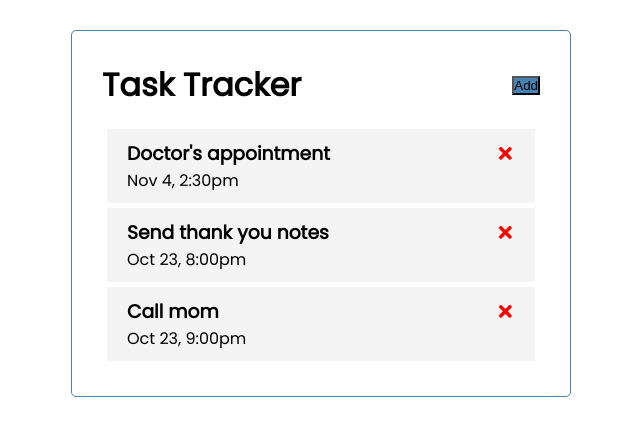
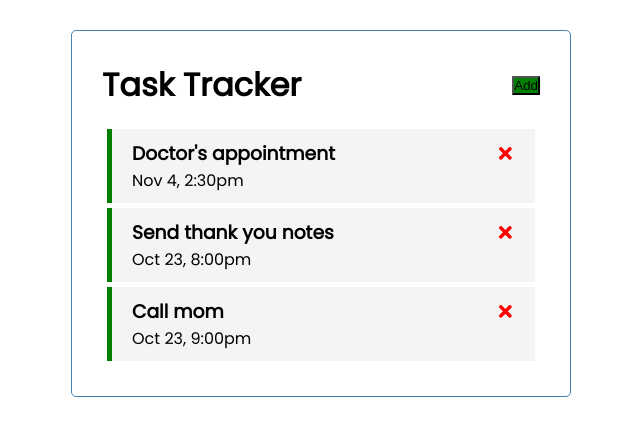
Before and after one commit to julielaursen/react-task-list, a React (Create React App) app in the folder react-task-tracker/: page / in a window 1280 px wide. Shown: the top 436 px of the page, without its empty margins (319-959 px from the left). Built offline with nearby package versions, Linux system fonts and the light colour scheme.

Commit message:
fix toggle issue, change button color

```diff
--- a/react-task-tracker/src/components/Header.js
+++ b/react-task-tracker/src/components/Header.js
@@ -6,7 +6,7 @@ const Header = ({ title, onAdd, showAdd }) => {
     <header className="header">
       <h1>{title}</h1>
       <Button
-        color={showAdd ? 'red' : 'steelBlue'}
+        color={showAdd ? 'red' : 'green'}
         text={showAdd ? 'Close' : 'Add'}
         onClick={onAdd}
       />
--- a/react-task-tracker/src/components/Task.js
+++ b/react-task-tracker/src/components/Task.js
@@ -2,7 +2,10 @@ import { FaTimes } from 'react-icons/fa'
 
 const Task = ({ task, onDelete, onToggle }) => {
   return (
-    <div className={`task ${task.reminder} ? 'reminder' : ''}`} onDoubleClick={() => onToggle(task.id)}>
+    <div
+      className={`task ${task.reminder ? 'reminder' : ''}`}
+      onDoubleClick={() => onToggle(task.id)}
+    >
       <h3>
         {task.text}{' '}
         <FaTimes
```
